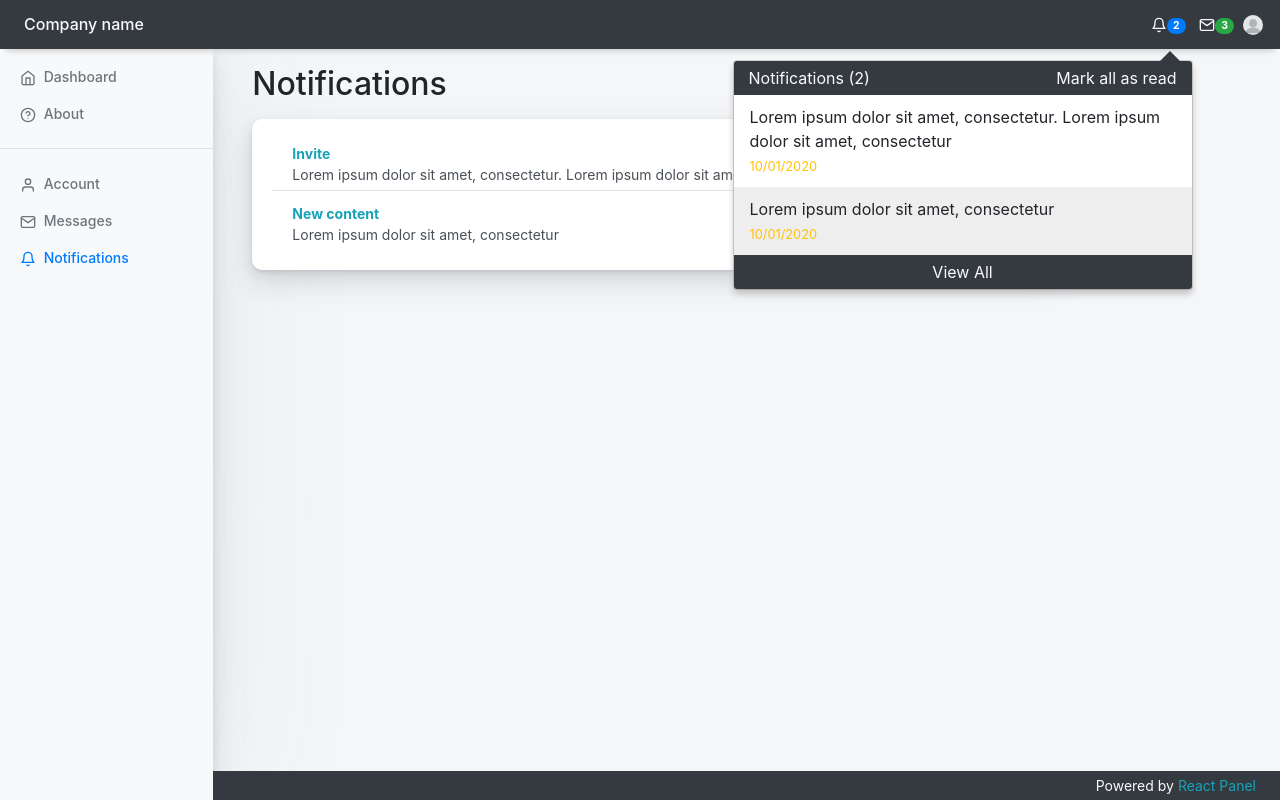
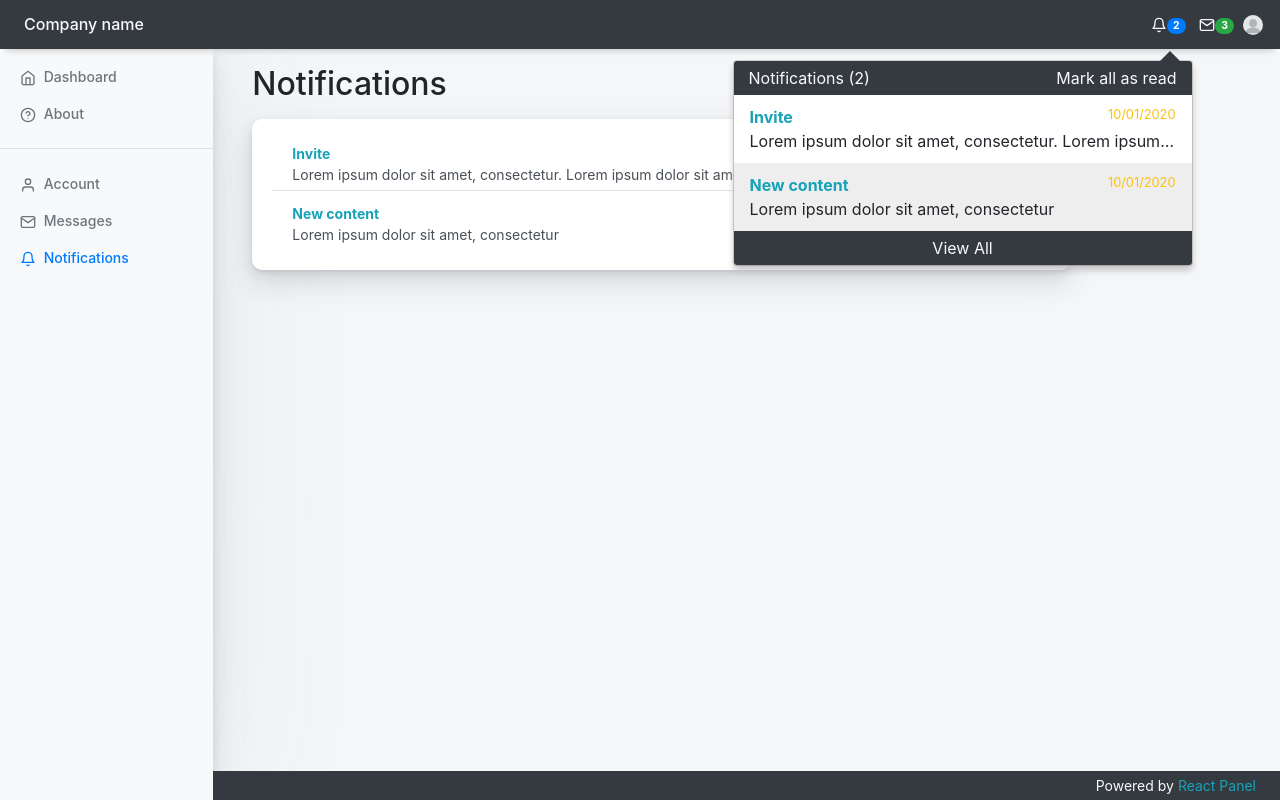
Before and after one commit to darragh3277/react_panel, a React (Create React App) app: page /notifications in a window 1280 px wide. Both pictures are taken after a click on the button 1158 px from the left and 25 px from the top of the page. Built offline with nearby package versions, Linux system fonts and the light colour scheme.

Commit message:
change brand font

```diff
--- a/src/components/navigation/notifications/Messages.js
+++ b/src/components/navigation/notifications/Messages.js
@@ -8,7 +8,8 @@ const messages = [
     from: 'Barry John',
     image: 'images/default_profile.png',
     date: '10/01/2020',
-    content: 'Lorem ipsum dolor sit amet, consectetur',
+    content:
+      'Lorem ipsum dolor sit amet, consectetur. Lorem ipsum dolor sit amet, consectetur.',
   },
   {
     id: 2,
@@ -47,7 +48,7 @@ class Messages extends React.Component {
                   </div>
                   <div className="col-9">
                     <strong className="text-info">{message.from}</strong>
-                    <div>{message.content}</div>
+                    <div className="text-truncate">{message.content}</div>
                     <small className="text-warning">{message.date}</small>
                   </div>
                 </div>
--- a/src/components/navigation/notifications/Notifications.js
+++ b/src/components/navigation/notifications/Notifications.js
@@ -5,12 +5,14 @@ import { Bell } from 'react-feather';
 const notifications = [
   {
     id: 1,
+    type: 'Invite',
     date: '10/01/2020',
     content:
       'Lorem ipsum dolor sit amet, consectetur. Lorem ipsum dolor sit amet, consectetur',
   },
   {
     id: 2,
+    type: 'New content',
     date: '10/01/2020',
     content: 'Lorem ipsum dolor sit amet, consectetur',
   },
@@ -20,7 +22,7 @@ class Notifications extends React.Component {
   renderContent = () => {
     return (
       <ul className="list-group notification-messages">
-        {notifications.map(({ id, content, date }, i) => {
+        {notifications.map(({ id, type, content, date }, i) => {
           const notificationBox =
             i % 2 === 1
               ? 'notification-box bg-gray px-3'
@@ -30,8 +32,9 @@ class Notifications extends React.Component {
               <li className={notificationBox}>
                 <div className="row">
                   <div className="col">
-                    <div>{content}</div>
-                    <small className="text-warning">{date}</small>
+                    <strong className="text-info">{type}</strong>
+                    <small className="text-warning float-right">{date}</small>
+                    <div className="text-truncate">{content}</div>
                   </div>
                 </div>
               </li>
```
